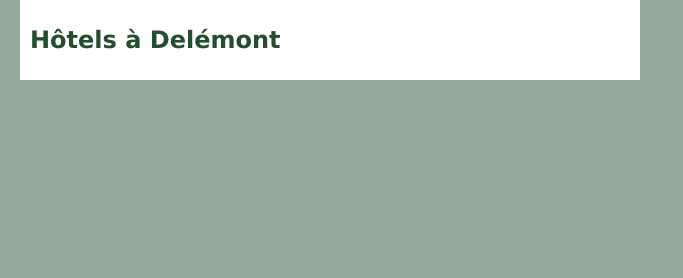
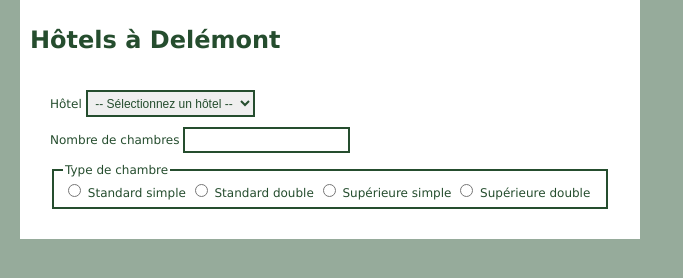
Before and after one commit to divtec-cejef/133a-h-tels-del-mont-noeen, a plain HTML site: page index.html in a window 1280 px wide. Shown: the whole page, without its empty margins (0-683 px from the left). Drawn offline with Linux system fonts and the light colour scheme.

Commit message:
ajout form sélection hôtel et nombre et type de chambre

```diff
--- a/index.html
+++ b/index.html
@@ -15,7 +15,49 @@
     <h1>Hôtels à Delémont</h1>
 
     <!-- FORMULAIRE DE RESERVATION -->
-    <!-- au cas ou t'aurais pas compris place ton fromulaire ici. A+ Manfred -->
+    <form>
+        <ul>
+            <li>
+                <label for="lis_hotel">Hôtel</label>
+                <select id="lis_hotel" name="lis_hotel">
+                    <option value="0">-- Sélectionnez un hôtel --</option>
+                    <option value="City">Hôtel City</option>
+                    <option value="National">Hôtel National</option>
+                    <option value="Midi">Hôtel Le Midi</option>
+                    <option value="Victoria">Hôtel Victoria</option>
+                </select>
+            </li>
+            <li>
+                <label for="txt_nbrChambre">Nombre de chambres</label>
+                <input id="txt_nbrChambre" name="txt_nbrChambre" type="text">
+            </li>
+            <li>
+                <fieldset>
+                    <legend>Type de chambre</legend>
+                    <label>
+                        <input name="opt_type_chambre" type="radio"
+                               value="standard simple">
+                        <span>Standard simple</span>
+                    </label>
+                    <label>
+                        <input name="opt_type_chambre" type="radio"
+                               value="standard double">
+                        <span>Standard double</span>
+                    </label>
+                    <label>
+                        <input name="opt_type_chambre" type="radio"
+                               value="supérieure simple">
+                        <span>Supérieure simple</span>
+                    </label>
+                    <label>
+                        <input name="opt_type_chambre" type="radio"
+                               value="supérieure double">
+                        <span>Supérieure double</span>
+                    </label>
+                </fieldset>
+            </li>
+        </ul>
+    </form>
 </div>
 
 <!-- RESERVATION -->
```
